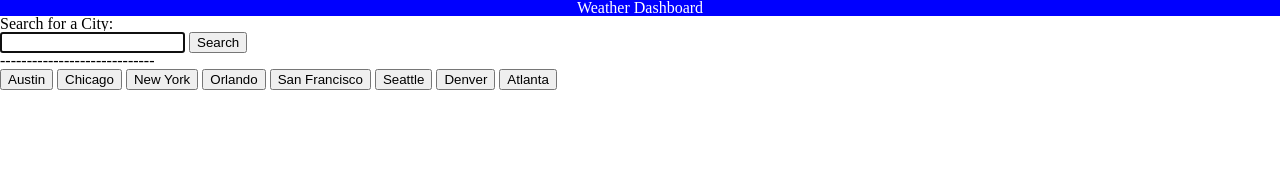
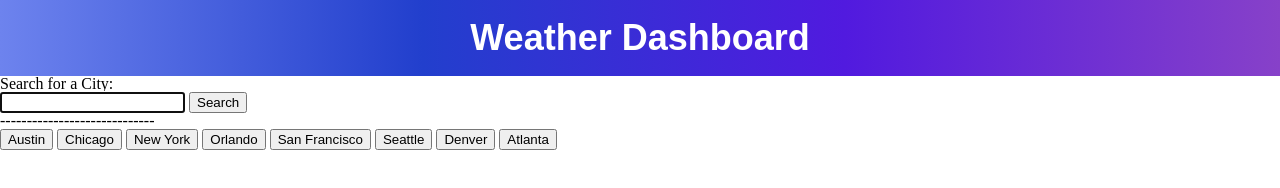
Before and after one commit to BBurleigh/Weather-Dashboard-HW6, a plain HTML site: page index.html in a window 1280 px wide. Drawn offline with Linux system fonts and the light colour scheme; no server answers.

Commit message:
added color to the header

```diff
--- a/Assets/CSS Files/style.css
+++ b/Assets/CSS Files/style.css
@@ -1,7 +1,15 @@
 h1 {
 
+    font-family: Arial, Helvetica, sans-serif;
+    font-size: 36px;
+    font-weight: bolder;
     text-align: center;
-    background-color: blue;
+    background: linear-gradient(to right,
+    rgb(109, 131, 238) 0%,
+    rgb(34, 63, 205) 33%,
+    rgb(81, 26, 223) 66%,
+    rgb(135, 65, 201) 100%);
     color: white;
+    padding: 20px;
 
 }
```
